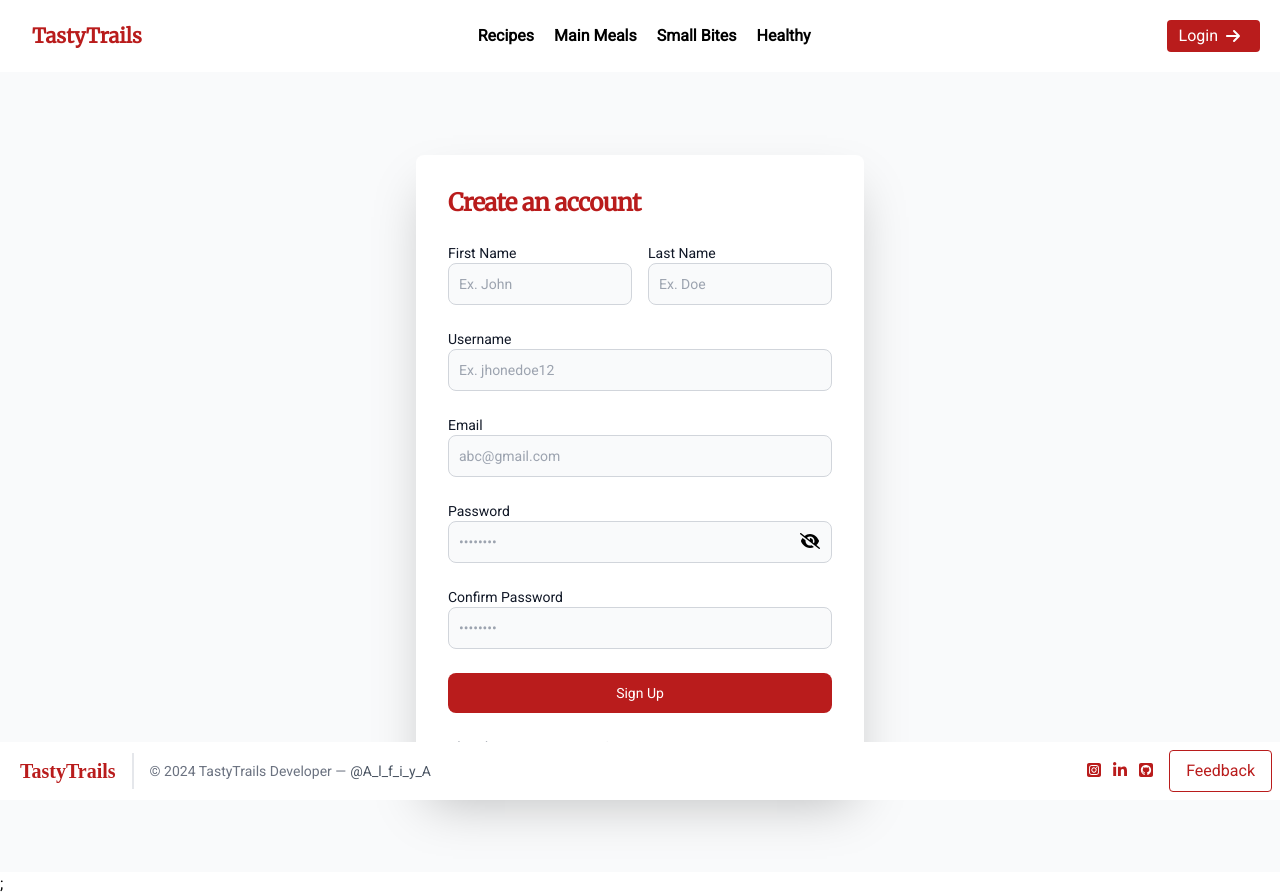
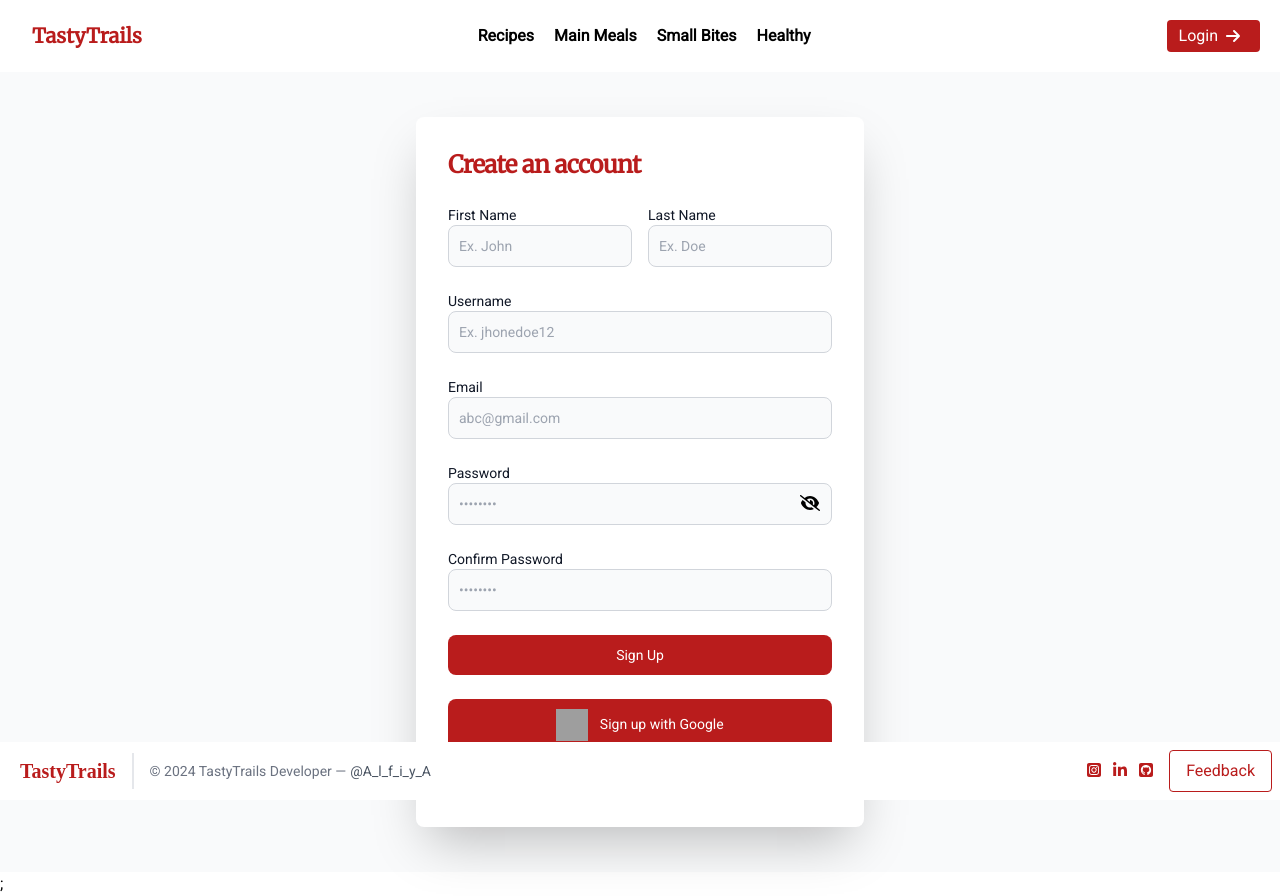
Before and after one commit to AlfiyaSiddique/TastyTrails, a React (Vite) app in the folder frontend/: page /signup in a window 1280 px wide. Built offline with nearby package versions, Linux system fonts and the light colour scheme; grey boxes are pictures that could not be loaded.

Commit message:
added google auth changes

```diff
--- a/frontend/src/Pages/Login.jsx
+++ b/frontend/src/Pages/Login.jsx
@@ -6,7 +6,7 @@ import axios from "axios";
 import { FontAwesomeIcon } from "@fortawesome/react-fontawesome";
 import { faEye, faEyeSlash } from "@fortawesome/free-solid-svg-icons";
 import { useNavigate } from "react-router-dom";
-
+import useGoogleAuth from "../../common/useGoogleAuth"
 const Login = () => {
   const navigate = useNavigate();
   const backendURL = import.meta.env.VITE_BACKEND_URL;
@@ -66,7 +66,8 @@ const Login = () => {
 
       });
   };
-
+  // Using custom Google Auth hook
+  const googleLogin = useGoogleAuth(handleLogin);
 
   return (
     <div>
@@ -128,6 +129,8 @@ const Login = () => {
                   Sign in
                 </button>
               </form>
+                <button onClick={() => googleLogin()} className="w-full text-white bg-red-700 hover:bg-red-500 focus:ring-4 focus:outline-none focus:ring-primary-300 font-medium rounded-lg text-sm px-5 py-2.5 text-center dark:bg-primary-600 dark:hover:bg-primary-700 dark:focus:ring-primary-800 ">
+                <img src="https://img.icons8.com/?size=100&id=17949&format=png&color=000000" class="w-8 h-8 mr-2 inline-block"/> Sign in with Google</button>
                 <p className="text-sm font-light text-gray-500 dark:text-gray-400">
                   Don’t have an account yet?{" "}
                   <Link
--- a/frontend/src/Pages/Signup.jsx
+++ b/frontend/src/Pages/Signup.jsx
@@ -6,6 +6,7 @@ import { faEye, faEyeSlash } from "@fortawesome/free-solid-svg-icons";
 import validate from "../../common/validation.js";
 import axios from "axios";
 import { toast } from "react-toastify";
+import useGoogleAuth from "../../common/useGoogleAuth"
 
 
 const Signup = () => {
@@ -329,6 +330,9 @@ const Signup = () => {
                   Sign Up
                 </button>
               </form>
+              <button onClick={() => googleSignup()} className="w-full text-white bg-red-700 hover:bg-red-500 focus:ring-4 focus:outline-none focus:ring-primary-300 font-medium rounded-lg text-sm px-5 py-2.5 text-center dark:bg-primary-600 dark:hover:bg-primary-700 dark:focus:ring-primary-800 ">
+              <img src="https://img.icons8.com/?size=100&id=17949&format=png&color=000000" class="w-8 h-8 mr-2 inline-block"/> Sign up with Google
+              </button>
                  {/* Already Have an Account */}
                 <p className="text-sm font-light text-gray-500 dark:text-gray-400">
                   Already Have an Account?{" "}
```
